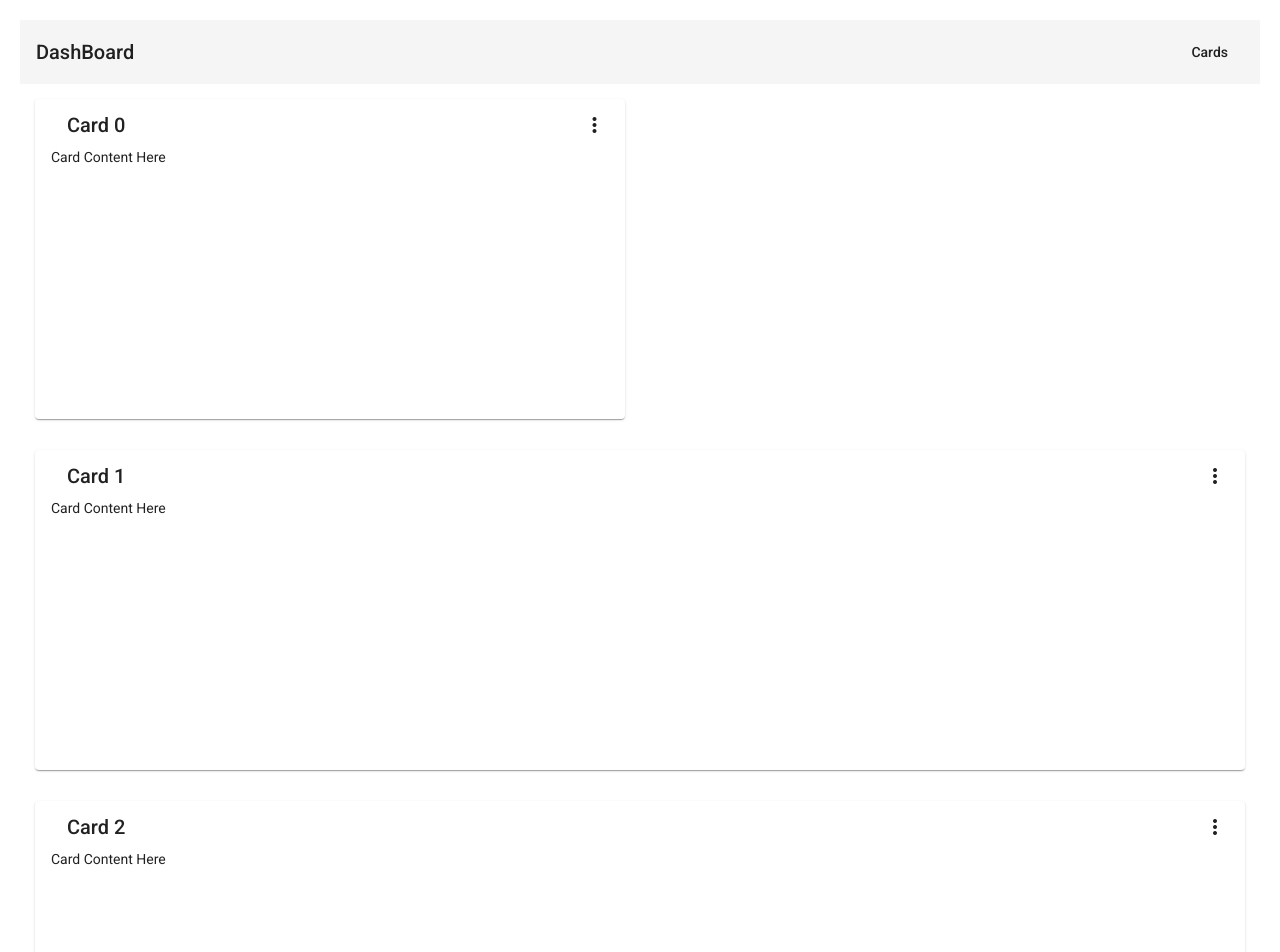
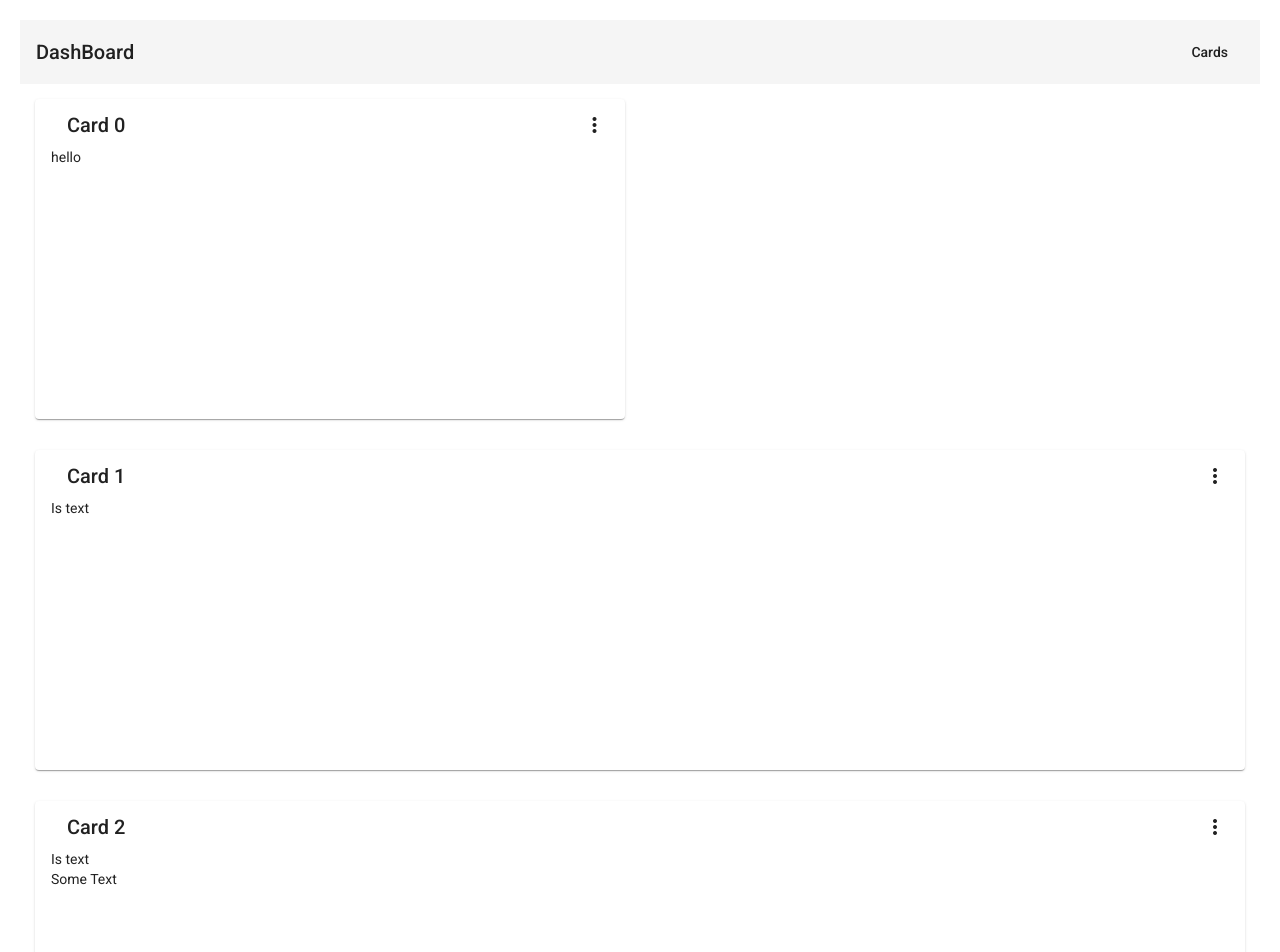
Before and after one commit to abadiag/ClapsAppAngular, an Angular app: page /dashboard in a window 1280 px wide. Shown: the top 952 px of the page. Built offline with nearby package versions, Linux system fonts and the light colour scheme.

Commit message:
improvements

```diff
--- a/src/app/app.module.ts
+++ b/src/app/app.module.ts
@@ -21,6 +21,9 @@ import { MatCardModule } from '@angular/material/card';
 import { MatMenuModule } from '@angular/material/menu';
 import { CardviewComponent } from './components/cardview/cardview.component';
 import { CardProviderService } from './services/card-provider.service';
+import {MatProgressSpinnerModule} from '@angular/material/progress-spinner';
+
+import {DomSanitizer} from '@angular/platform-browser';
 
 @NgModule({
   declarations: [
@@ -42,7 +45,8 @@ import { CardProviderService } from './services/card-provider.service';
     MatGridListModule,
     MatCardModule,
     MatMenuModule,
-    BrowserAnimationsModule
+    BrowserAnimationsModule,
+    MatProgressSpinnerModule
   ],
   providers: [CardProviderService],
   bootstrap: [AppComponent]
--- a/src/app/components/cardview/cardview.component.ts
+++ b/src/app/components/cardview/cardview.component.ts
@@ -1,26 +1,32 @@
 import { Component, OnInit } from '@angular/core';
-import { MatCardContent, MatCardModule } from '@angular/material/card';
+import { DomSanitizer } from '@angular/platform-browser';
+import { SecurityContext } from '@angular/core';
 
 @Component({
   selector: 'app-cardview',
   templateUrl: './cardview.component.html',
-  styleUrls: ['./cardview.component.css']
+  styleUrls: ['./cardview.component.css'],
 })
-export class CardviewComponent implements MatCardModule, OnInit {
+export class CardviewComponent {
 
   id!: number;
   title: string = "Title";
-  content: string = "content";
+  content: string =  "";
 
   colsMax: number = 1;
   rowsMax: number = 1;
   cols: number = 1;
   rows: number = 1;
 
-  constructor() { }
+  type!: CardType;
 
-  ngOnInit(): void {
+  constructor()
+  {
   }
+}
 
-
+export enum CardType {
+  text,
+  graph,
+  time
 }
--- a/src/app/components/dash/dash.component.html
+++ b/src/app/components/dash/dash.component.html
@@ -7,7 +7,6 @@
     <mat-menu id="cardsDropDown" #menu="matMenu">
       <button mat-menu-item *ngFor="let but of data">{{ but }}</button>
     </mat-menu>
-
   </mat-toolbar>
 
   <mat-grid-list cols="2" rowHeight="350px">
@@ -26,7 +25,8 @@
           </mat-card-title>
         </mat-card-header>
         <mat-card-content class="dashboard-card-content">
-          <div>Card Content Here</div>
+          <div class="col" *ngIf="IsText(card.id)">Is text</div>
+          <div [innerHTML]="card.content"></div>
         </mat-card-content>
       </mat-card>
     </mat-grid-tile>
--- a/src/app/components/dash/dash.component.ts
+++ b/src/app/components/dash/dash.component.ts
@@ -2,6 +2,7 @@ import { Component } from '@angular/core';
 import { map } from 'rxjs/operators';
 import { Breakpoints, BreakpointObserver } from '@angular/cdk/layout';
 import { CardProviderService } from 'src/app/services/card-provider.service';
+import { CardType } from '../cardview/cardview.component';
 
 @Component({
   selector: 'app-dash',
@@ -14,7 +15,11 @@ export class DashComponent {
   data: string[] = [];
 
 
-
+  IsText(id: number)
+  {
+    let removedCard = this.cardProvider.getCardById(id);
+    return removedCard?.type == CardType.text;
+  }
   removeCard(id: number) {
     console.log("remove card with id " + id);
     let removedCard = this.cardProvider.getCardById(id)?.title;
--- a/src/app/services/card-provider.service.ts
+++ b/src/app/services/card-provider.service.ts
@@ -1,34 +1,36 @@
-import { Injectable } from '@angular/core';
-import { CardviewComponent } from '../components/cardview/cardview.component';
+import { Injectable, OnInit } from '@angular/core';
+import { CardType, CardviewComponent } from '../components/cardview/cardview.component';
 
 @Injectable({
   providedIn: 'root'
 })
-export class CardProviderService {
+export class CardProviderService implements OnInit {
 
   private card1: CardviewComponent = {
-    id: 0, title: 'Card 0', cols: 1, rows: 1, colsMax: 1, rowsMax: 1, content: "Some Text",
-    ngOnInit: function (): void { }
+    id: 0, title: 'Card 0', cols: 1, rows: 1, colsMax: 1, rowsMax: 1, content: "<p>hello</p>", type: CardType.graph
   };
   private card2: CardviewComponent = {
-    id: 1, title: 'Card 1', cols: 2, rows: 1, colsMax: 2, rowsMax: 1, content: "Some Text",
-    ngOnInit: function (): void {
-    }
+    id: 1, title: 'Card 1', cols: 2, rows: 1, colsMax: 2, rowsMax: 1, content: '<mat-spinner></mat-spinner>', type: CardType.text
   };
+
   private card3: CardviewComponent = {
-    id: 2, title: 'Card 2', cols: 2, rows: 1, colsMax: 2, rowsMax: 1, content: "Some Text",
-    ngOnInit: function (): void {
-    }
+    id: 2, title: 'Card 2', cols: 2, rows: 1, colsMax: 2, rowsMax: 1, content: "Some Text", type: CardType.text
   };
   private card4: CardviewComponent = {
-    id: 3, title: 'Card 3', cols: 1, rows: 1, colsMax: 1, rowsMax: 1, content: "Some Text",
-    ngOnInit: function (): void {
-    }
+    id: 3, title: 'Card 3', cols: 1, rows: 1, colsMax: 1, rowsMax: 1, content: "Some Text", type: CardType.text
   };
 
-  cardsCollection: Array<CardviewComponent> = [this.card1, this.card2, this.card3, this.card4];
+  cardsCollection: Array<CardviewComponent> = [];
 
-  constructor() { }
+  constructor() {
+    this.addCard(this.card1);
+    this.addCard(this.card2);
+    this.addCard(this.card3);
+    this.addCard(this.card4);
+  }
+
+  ngOnInit(): void {
+  }
 
   addCard(cardView: CardviewComponent) {
     cardView.id = this.cardsCollection.length + 1;
```
